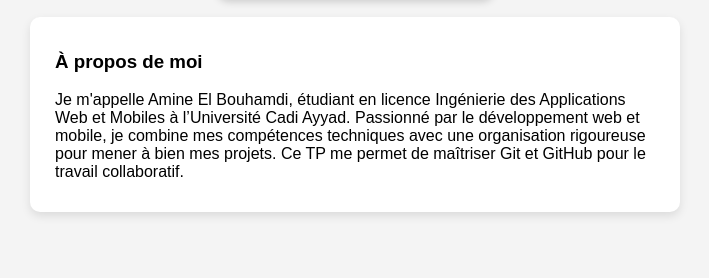
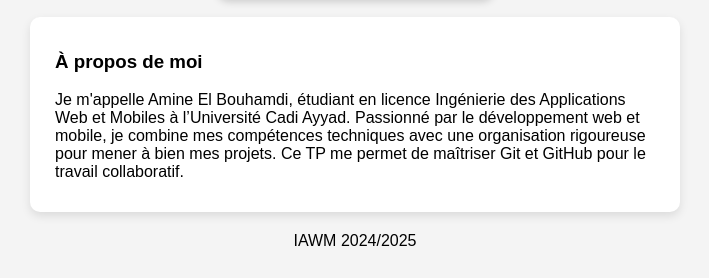
Before and after one commit to AMINE-EL-BOUHAMDI/EL_BOUHAMDI_AMINE_APP, a plain HTML site: page index.html in a window 1280 px wide. Shown: the part 565-843 px from the top of the page, without its empty margins (285-994 px from the left). Drawn offline with Linux system fonts and the light colour scheme.

Commit message:
main commit

```diff
--- a/index.html
+++ b/index.html
@@ -24,6 +24,10 @@
         Passionné par le développement web et mobile, je combine mes compétences techniques avec une organisation rigoureuse pour
         mener à bien mes projets. Ce TP me permet de maîtriser Git et GitHub pour le travail collaboratif.</p>
     </section>
+
+    <footer>
+        IAWM 2024/2025
+    </footer>
 </body>
 
 </html>
```
